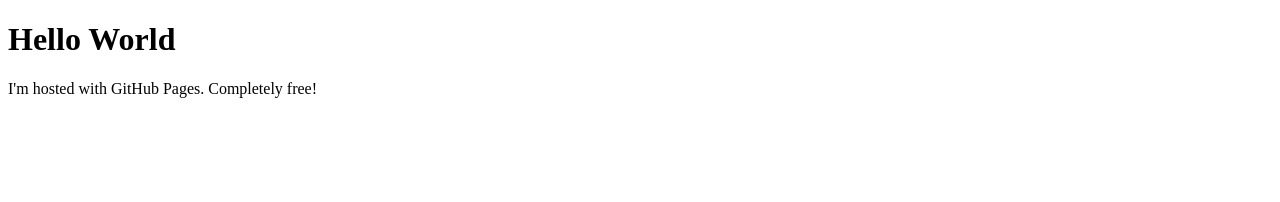
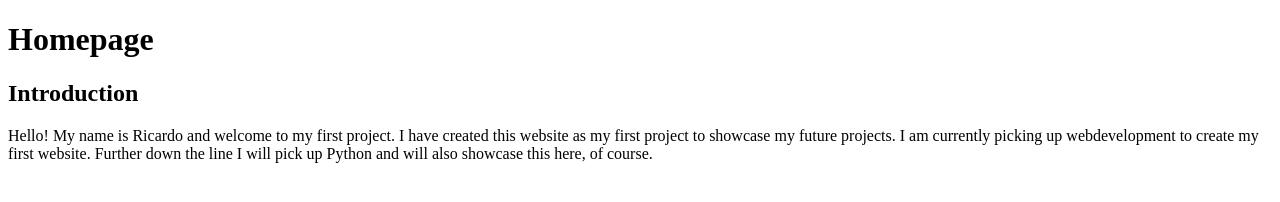
Before and after one commit to SevenNightsDarkCrow/SevenNightsDarkCrow.github.io, a plain HTML site: page index.html in a window 1280 px wide. Drawn offline with Linux system fonts and the light colour scheme.

Commit message:
Update index.html

```diff
--- a/index.html
+++ b/index.html
@@ -1,7 +1,13 @@
 <!DOCTYPE html>
 <html>
+  <head>
+    <title>Ricardo's Portfolio</title>
+  </head>
 <body>
-<h1>Hello World</h1>
-<p>I'm hosted with GitHub Pages. Completely free!</p>
+  <h1>Homepage</h1>
+  <div id="Introduction">
+    <h2>Introduction</h2>
+      <p>Hello! My name is Ricardo and welcome to my first project. I have created this website as my first project to showcase my future projects. I am currently picking up webdevelopment to create my first website. Further down the line I will pick up Python and will also showcase this here, of course.</p>
+  </div>
 </body>
 </html>
```
